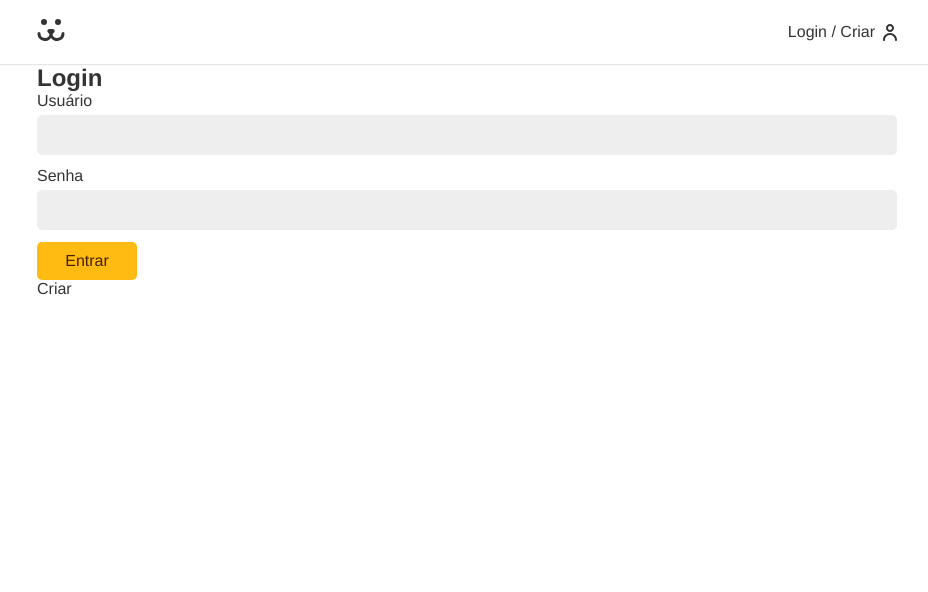
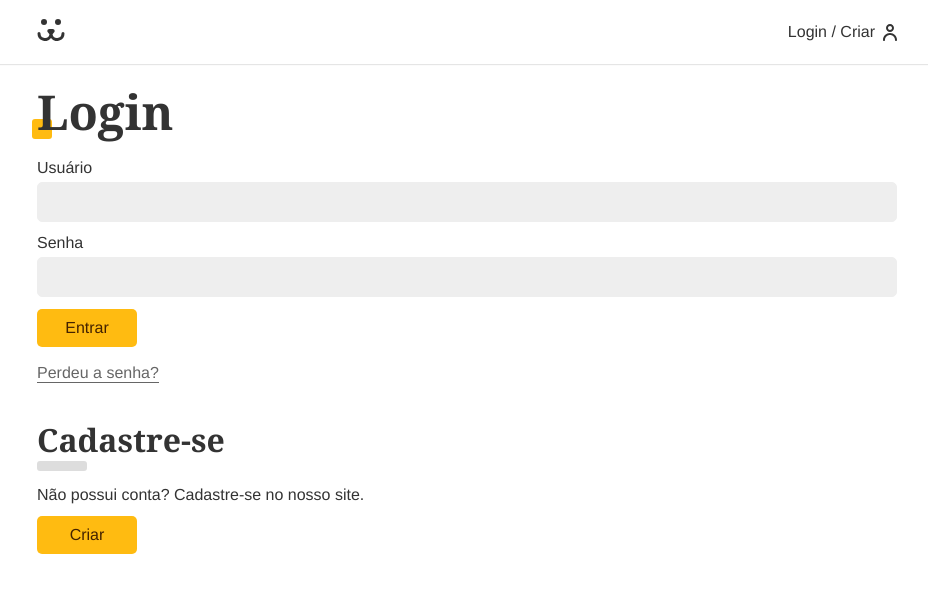
Before and after one commit to VictorNFerreira/Dogs, a React (Vite) app: page /login in a window 1280 px wide. Shown: the top 592 px of the page, without its empty margins (173-1101 px from the left). Built offline with nearby package versions, Linux system fonts and the light colour scheme.

Commit message:
Adicionado estilos no formulário de login

```diff
--- /dev/null
+++ b/src/Componentes/Erro.jsx
@@ -0,0 +1,12 @@
+import React from "react";
+
+function Erro(props)
+{
+    if(!props.erro)
+        return null;
+    else
+        return <p style={{color: "#ff3311", margin: "10px 0px"}}>{props.erro}</p>
+
+}
+
+export default Erro;
--- a/src/Componentes/Header.jsx
+++ b/src/Componentes/Header.jsx
@@ -14,7 +14,7 @@ function Header()
         <nav class={`container ${estilos.menu}`}>
             <ul>
                 <li><Link class={estilos.logo} to="/"><Dogs/></Link></li>
-                {dados ? <li><Link class={estilos.login} to="conta">{dados.nome} <button onClick={usuarioLogout}>Sair</button></Link></li> : <li><Link class={estilos.login} to="login">Login / Criar</Link></li>}
+                {dados ? <li><Link class={estilos.login} to="conta">{dados.nome}</Link> <button onClick={usuarioLogout}>Sair</button></li> : <li><Link class={estilos.login} to="login">Login / Criar</Link></li>}
             </ul>
         </nav>
     </header>
--- a/src/Componentes/Login/Login.jsx
+++ b/src/Componentes/Login/Login.jsx
@@ -6,6 +6,8 @@ import LoginCadastro from "./LoginCadastro";
 import LoginPerdeuSenha from "./LoginPerdeuSenha";
 import LoginRedefinirSenha from "./LoginRedefinirSenha";
 import {UserContext} from "../../UserContext";
+
+import "../../css/App.css";
 
 function Login()
 {
--- a/src/Componentes/Login/LoginForm.jsx
+++ b/src/Componentes/Login/LoginForm.jsx
@@ -5,6 +5,10 @@ import Input from "../Forms/Input";
 import Button from "../Forms/Button";
 import useForm from "../../Hooks/useForm";
 import {UserContext} from "../../UserContext";
+import Erro from "../Erro";
+
+import "../../css/App.css";
+import estilos from "../../css/login/loginForm.module.css";
 
 function LoginForm()
 {
@@ -21,17 +25,25 @@ function LoginForm()
 
     }
 
-    return <section>
-        <h1>Login</h1>
+    return <section class="animaLeft">
+        <h1 class="titulo">Login</h1>
 
-        <form action="" onSubmit={handleSubmit}>
+        <form class={estilos.formulario} onSubmit={handleSubmit}>
             <Input label="Usuário" type="text" name="usuario" {...usuario}/>
             <Input label="Senha" type="password" name="senha" {...senha}/>
 
             {loading ? <Button disabled>Carregando...</Button> : <Button>Entrar</Button>}
-            {erro ? <p>{erro}</p> : ""}
+            {erro ? <Erro erro={erro}/> : ""}
         </form>
-        <Link to="/login/cadastro">Criar</Link>
+
+        <Link class={estilos.recuperacaoSenha} to="/login/recuperacao">Perdeu a senha?</Link>
+
+        <div class={estilos.cadastro}>
+            <h2>Cadastre-se</h2>
+            <p>Não possui conta? Cadastre-se no nosso site.</p>
+            <Link class={estilos.cadastroBotao} to="/login/cadastro">Criar</Link>
+        </div>
+
     </section>
 
 }
--- a/src/css/App.css
+++ b/src/css/App.css
@@ -47,3 +47,48 @@ button, input
     margin: 0px auto;
 
 }
+
+.titulo
+{
+    margin: 15px 0px;
+    font-family: Georgia;
+    font-size: 3rem;
+    font-weight: bold;
+    position: relative;
+    z-index: 1;
+
+}
+
+.titulo::after
+{
+    content: "";
+    display: block;
+    width: 20px;
+    height: 20px;
+    background: #ffbb11;
+    border-radius: 3px;
+    position: absolute;
+    bottom: 5px;
+    left: -5px;
+    z-index: -1;
+
+}
+
+.animaLeft
+{
+    opacity: 0;
+    transform: translateX(-20px);
+    animation: animaLeft 0.3s forwards;
+
+}
+
+@keyframes animaLeft
+{
+    to
+    {
+        opacity: 1;
+        transform: initial;
+
+    }
+
+}
--- /dev/null
+++ b/src/css/login/loginForm.module.css
@@ -0,0 +1,83 @@
+.formulario
+{
+    margin-bottom: 12px;
+
+}
+
+.recuperacaoSenha
+{
+    display: inline-block;
+    padding: 5px 0px;
+    color: #666666;
+
+}
+
+.recuperacaoSenha::after
+{
+    content: "";
+    display: block;
+    width: 100%;
+    height: 1px;
+    background: #666666;
+
+}
+
+.cadastro
+{
+    margin-top: 30px;
+
+}
+
+.cadastro h2
+{
+    font-family: Georgia, 'Times New Roman', Times, serif;
+    font-size: 2rem;
+
+}
+
+.cadastro h2::after
+{
+    content: "";
+    display: block;
+    width: 50px;
+    height: 10px;
+    background: #dddddd;
+    border-radius: 3px;
+
+}
+
+.cadastro p
+{
+    margin: 15px 0px 12px 0px;
+
+}
+
+.cadastroBotao
+{
+    display: inline-block;
+    min-width: 100px;
+    padding: 10px 20px;
+    border: none;
+    font-size: 1rem;
+    text-align: center;
+    color: #442200;
+    background: #ffbb11;
+    border-radius: 5px;
+    cursor: pointer;
+    transition: 0.1s;
+
+}
+
+.cadastroBotao:hover, .cadastroBotao:focus
+{
+    box-shadow: 0px 0px 0px 2px #ffeeaa, 0px 0px 0px 3px #ffbb11;
+    outline: none;
+
+}
+
+.cadastroBotao:disabled
+{
+    opacity: 0.6;
+    cursor: wait;
+
+}
```
